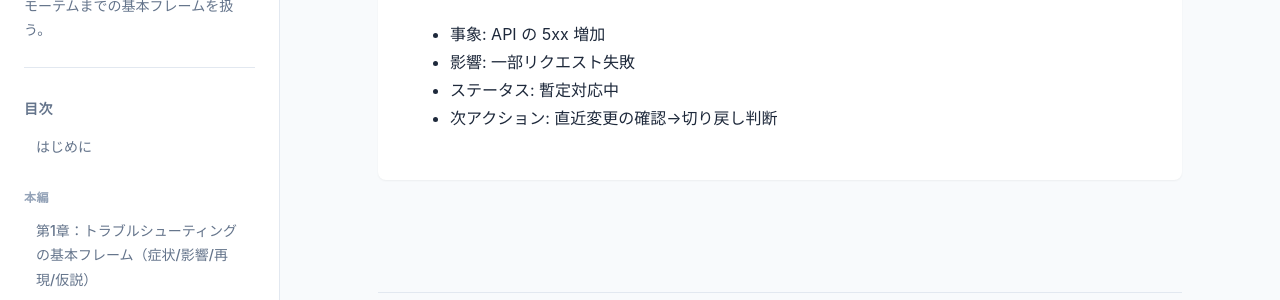
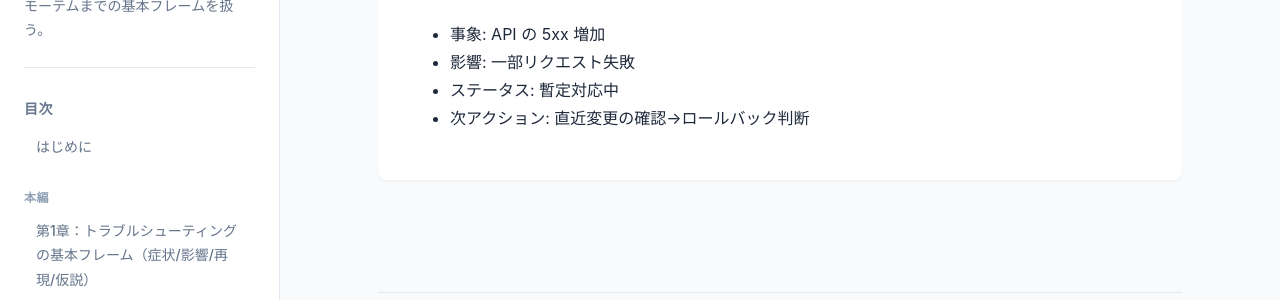
Before and after one commit to itdojp/incident-response-basics-book, a Jekyll site: the page built from docs/appendices/templates/incident-log/index.md, in a window 1280 px wide and 900 px high, scrolled down 646 px. Shown: the part 219-519 px from the top of the window. Built offline with Jekyll 4.4.1, drawn with Linux system fonts in a browser that asks for light colours.

Commit message:
docs: unify rollback terminology

```diff
--- a/docs/appendices/templates/incident-log/index.md
+++ b/docs/appendices/templates/incident-log/index.md
@@ -32,4 +32,4 @@ order: 901
 - 事象: API の 5xx 増加
 - 影響: 一部リクエスト失敗
 - ステータス: 暫定対応中
-- 次アクション: 直近変更の確認→切り戻し判断
+- 次アクション: 直近変更の確認→ロールバック判断
```
Also changed, not shown: docs/appendices/checklists/index.md (+1 -1 lines).
